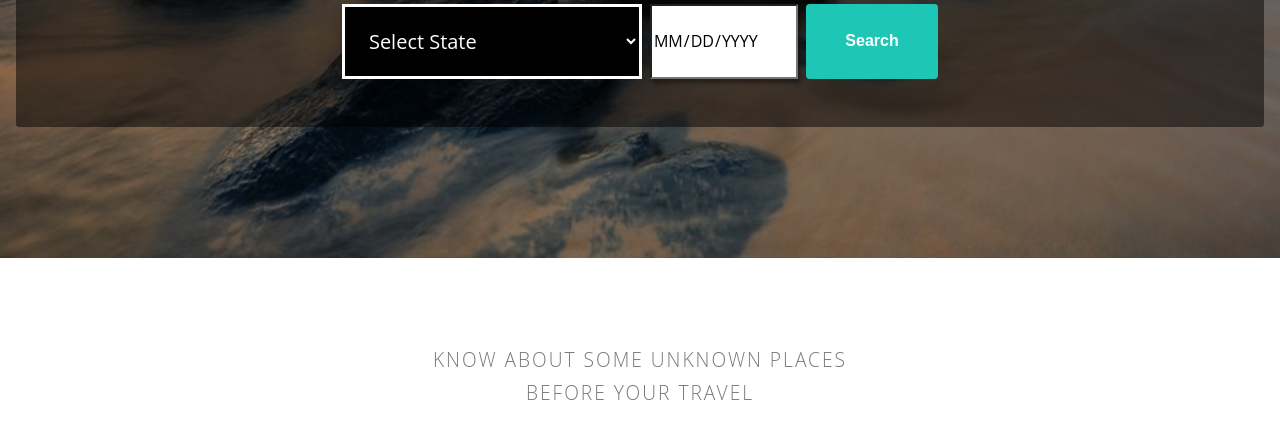
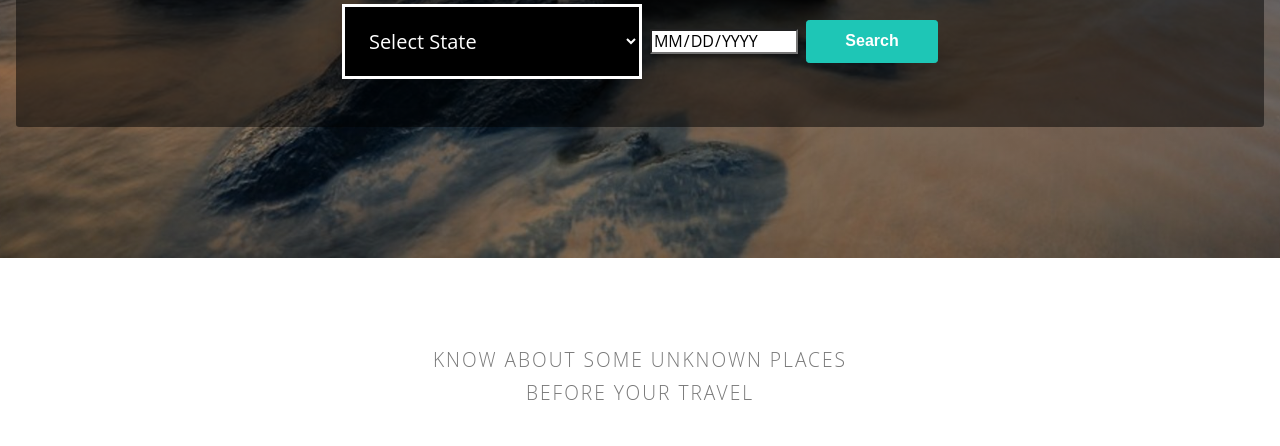
Before and after one commit to PROJECT-1-ED/ED-PROJECT, a plain HTML site: page index.html in a window 1280 px wide. Shown: the part 654-1100 px from the top of the page. Drawn offline with Linux system fonts and the light colour scheme; a web font is replaced by a local one.

Commit message:
Update responsive.css

```diff
--- a/css/responsive.css
+++ b/css/responsive.css
@@ -80,7 +80,7 @@
     .header-title h1{
         font-size: 4rem;
     }
-    .header-form form{
+    .header-form form .form-control{
         -webkit-box-orient: horizontal;
         -webkit-box-direction: normal;
             -ms-flex-direction: row;
```
